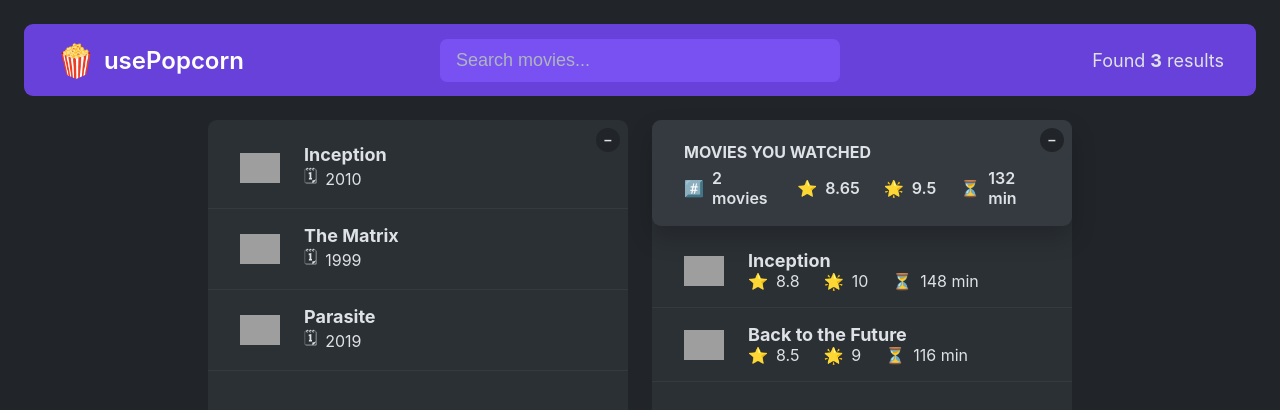
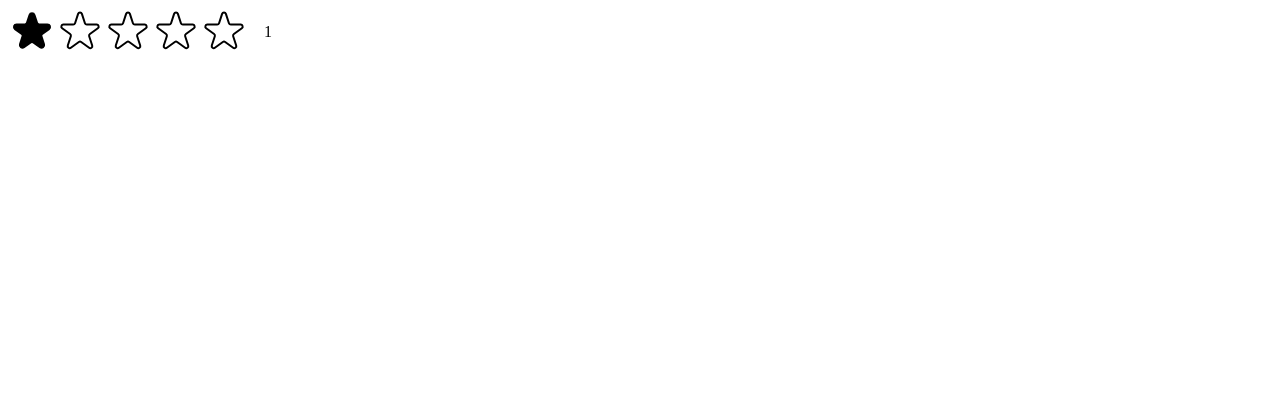
Before and after one commit to LorikHasani/06-usepopcorn_reactjs, a React (Create React App) app: page / in a window 1280 px wide. Shown: the top 410 px of the page. Built offline with nearby package versions, Linux system fonts and the light colour scheme; grey boxes are pictures that could not be loaded.

Commit message:
Creating the Stars

```diff
--- /dev/null
+++ b/src/StarRating.js
@@ -0,0 +1,77 @@
+import { useState } from "react";
+
+const containerStyle = {
+  display: "flex",
+  alignItems: "center",
+  gap: "16px",
+};
+
+const startContainerStyle = {
+  display: "flex",
+};
+
+const textStyle = {
+  lineHeight: "1",
+  margin: "0",
+};
+
+export default function StarRating({ maxRating = 5 }) {
+  const [rating, setRating] = useState(1);
+
+  function handleRateing(rating) {
+    setRating(rating);
+  }
+
+  return (
+    <div style={containerStyle}>
+      <div style={startContainerStyle}>
+        {Array.from({ length: maxRating }, (_, i) => (
+          <Star
+            key={i}
+            onRate={() => handleRateing(i + 1)}
+            full={rating >= i + 1}
+          />
+        ))}
+      </div>
+      <p style={textStyle}>{rating || ""}</p>
+    </div>
+  );
+}
+
+const starStyle = {
+  width: "48px",
+  height: "48px",
+  display: "block",
+  cursor: "pointer",
+};
+
+function Star({ onRate, full }) {
+  return (
+    <span role="button" style={starStyle} onClick={onRate}>
+      {full ? (
+        <svg
+          xmlns="http://www.w3.org/2000/svg"
+          viewBox="0 0 20 20"
+          fill="#000"
+          stroke="#000"
+        >
+          <path d="M9.049 2.927c.3-.921 1.603-.921 1.902 0l1.07 3.292a1 1 0 00.95.69h3.462c.969 0 1.371 1.24.588 1.81l-2.8 2.034a1 1 0 00-.364 1.118l1.07 3.292c.3.921-.755 1.688-1.54 1.118l-2.8-2.034a1 1 0 00-1.175 0l-2.8 2.034c-.784.57-1.838-.197-1.539-1.118l1.07-3.292a1 1 0 00-.364-1.118L2.98 8.72c-.783-.57-.38-1.81.588-1.81h3.461a1 1 0 00.951-.69l1.07-3.292z" />
+        </svg>
+      ) : (
+        <svg
+          xmlns="http://www.w3.org/2000/svg"
+          fill="none"
+          viewBox="0 0 24 24"
+          stroke="#000"
+        >
+          <path
+            strokeLinecap="round"
+            strokeLinejoin="round"
+            strokeWidth="{2}"
+            d="M11.049 2.927c.3-.921 1.603-.921 1.902 0l1.519 4.674a1 1 0 00.95.69h4.915c.969 0 1.371 1.24.588 1.81l-3.976 2.888a1 1 0 00-.363 1.118l1.518 4.674c.3.922-.755 1.688-1.538 1.118l-3.976-2.888a1 1 0 00-1.176 0l-3.976 2.888c-.783.57-1.838-.197-1.538-1.118l1.518-4.674a1 1 0 00-.363-1.118l-3.976-2.888c-.784-.57-.38-1.81.588-1.81h4.914a1 1 0 00.951-.69l1.519-4.674z"
+          />
+        </svg>
+      )}
+    </span>
+  );
+}
--- a/src/index.js
+++ b/src/index.js
@@ -1,11 +1,14 @@
 import React from "react";
 import ReactDOM from "react-dom/client";
-import "./index.css";
-import App from "./App";
+// import "./index.css";
+// import App from "./App";
+
+import StarRating from "./StarRating";
 
 const root = ReactDOM.createRoot(document.getElementById("root"));
 root.render(
   <React.StrictMode>
-    <App />
+    {/* <App /> */}
+    <StarRating maxRating={5} />
   </React.StrictMode>
 );
```
